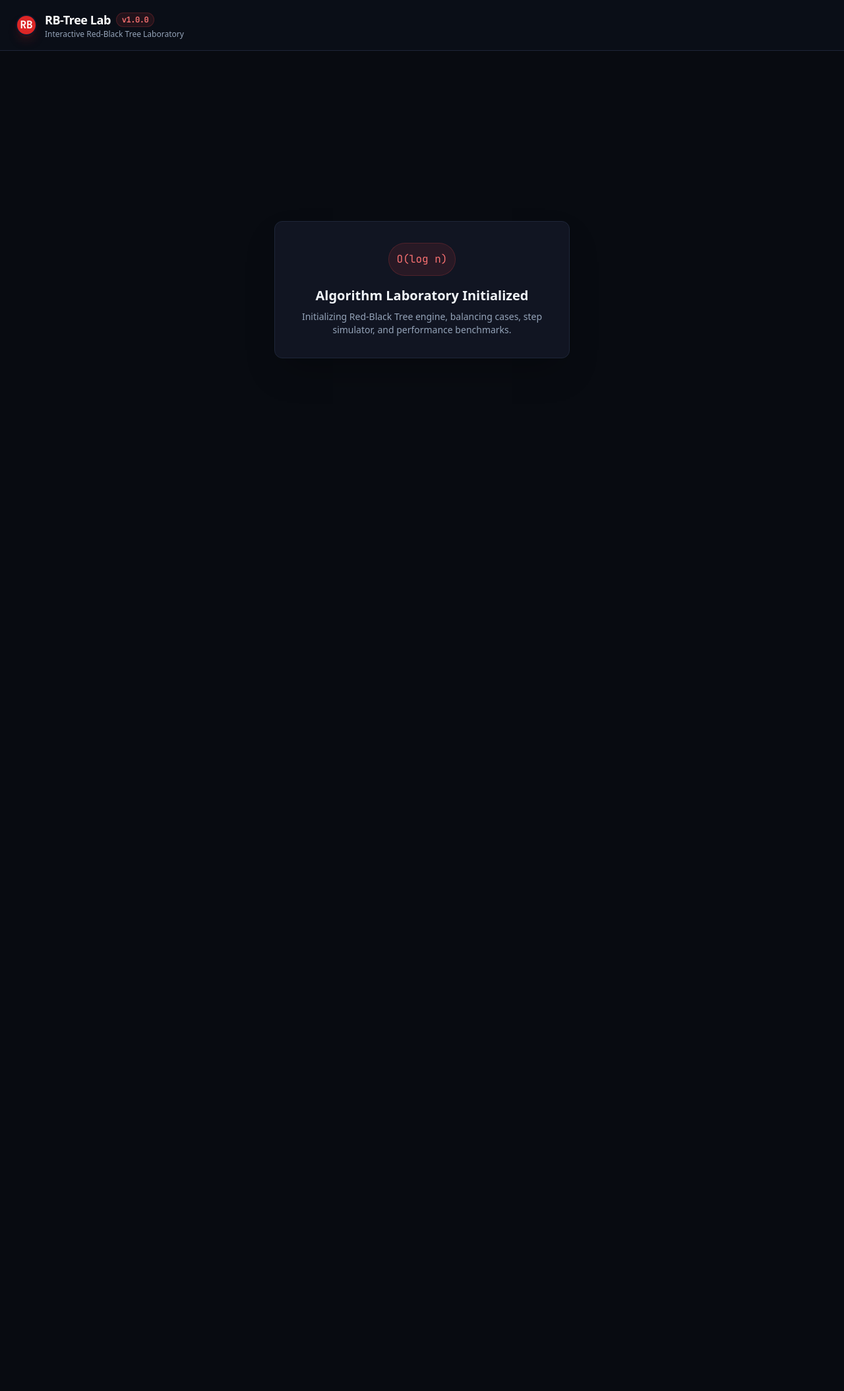
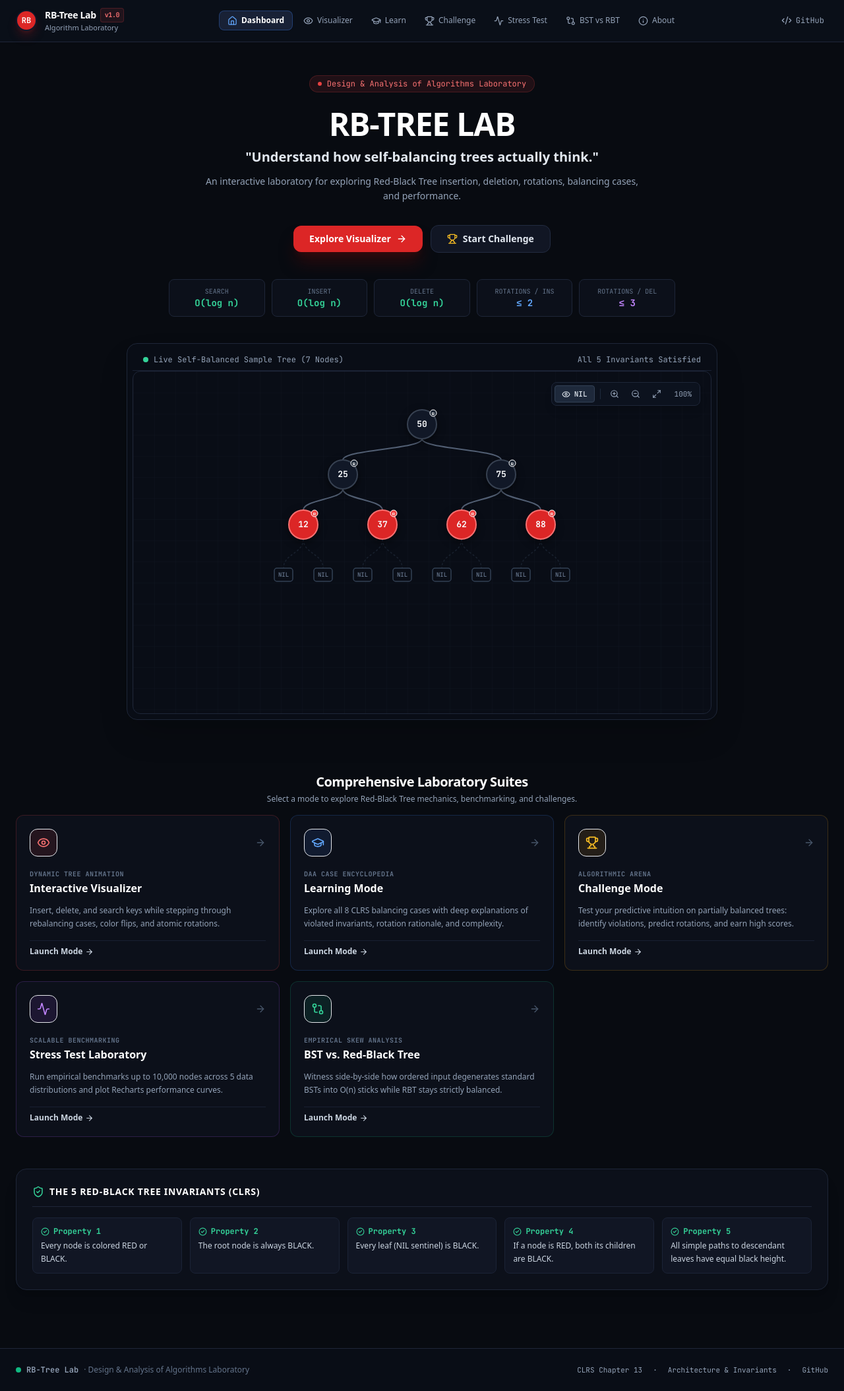
Before and after one commit to pithva007/RBTLAB, a React (Vite) app: page / in a window 1280 px wide. Shown: the whole page at 66% size. Before the commit the page ends 800 px from the top, so only its background shows below. Built offline with nearby package versions, Linux system fonts and the light colour scheme.

Commit message:
feat: wire client-side routing and laboratory pages in App

```diff
--- a/src/App.tsx
+++ b/src/App.tsx
@@ -1,36 +1,91 @@
-import React from 'react';
+import React, { useState, useEffect } from 'react';
+import { Navbar, PageRoute } from './components/common/Navbar';
+import { LandingPage } from './pages/LandingPage';
+import { VisualizerPage } from './pages/VisualizerPage';
+import { LearnPage } from './pages/LearnPage';
+import { ChallengePage } from './pages/ChallengePage';
+import { StressTestPage } from './pages/StressTestPage';
+import { ComparePage } from './pages/ComparePage';
+import { AboutPage } from './pages/AboutPage';
 
 export const App: React.FC = () => {
+  // Sync route with window.location.hash
+  const getInitialRoute = (): PageRoute => {
+    const hash = window.location.hash.replace('#/', '').replace('#', '');
+    if (['visualizer', 'learn', 'challenge', 'stress', 'compare', 'about'].includes(hash)) {
+      return hash as PageRoute;
+    }
+    return 'home';
+  };
+
+  const [route, setRoute] = useState<PageRoute>(getInitialRoute);
+
+  const handleRouteChange = (newRoute: PageRoute) => {
+    setRoute(newRoute);
+    window.location.hash = newRoute === 'home' ? '/' : `/${newRoute}`;
+    window.scrollTo({ top: 0, behavior: 'smooth' });
+  };
+
+  useEffect(() => {
+    const handleHashChange = () => {
+      const hash = window.location.hash.replace('#/', '').replace('#', '');
+      if (['visualizer', 'learn', 'challenge', 'stress', 'compare', 'about'].includes(hash)) {
+        setRoute(hash as PageRoute);
+      } else {
+        setRoute('home');
+      }
+    };
+
+    window.addEventListener('hashchange', handleHashChange);
+    return () => window.removeEventListener('hashchange', handleHashChange);
+  }, []);
+
   return (
-    <div className="min-h-screen bg-[#080b11] text-slate-100 flex flex-col">
-      <header className="border-b border-[#1e2638] bg-[#0c101a]/80 backdrop-blur px-6 py-4 flex items-center justify-between">
-        <div className="flex items-center space-x-3">
-          <div className="w-8 h-8 rounded-full bg-red-600 border-2 border-slate-900 flex items-center justify-center font-mono font-bold text-white shadow-lg shadow-red-900/30">
-            RB
+    <div className="min-h-screen bg-[#080b11] text-slate-100 flex flex-col font-sans selection:bg-red-500/30 selection:text-red-200">
+      {/* Top Laboratory Navigation Bar */}
+      <Navbar currentRoute={route} onRouteChange={handleRouteChange} />
+
+      {/* Main Page Workspace */}
+      <main className="flex-1 px-4 sm:px-6 py-6">
+        {route === 'home' && <LandingPage onNavigate={handleRouteChange} />}
+        {route === 'visualizer' && <VisualizerPage />}
+        {route === 'learn' && <LearnPage />}
+        {route === 'challenge' && <ChallengePage />}
+        {route === 'stress' && <StressTestPage />}
+        {route === 'compare' && <ComparePage />}
+        {route === 'about' && <AboutPage />}
+      </main>
+
+      {/* Laboratory Developer Footer */}
+      <footer className="border-t border-[#1e2638] bg-[#090d16] py-6 px-4 sm:px-6 text-xs text-slate-500">
+        <div className="max-w-7xl mx-auto flex flex-col sm:flex-row items-center justify-between gap-4 text-center sm:text-left">
+          <div className="flex items-center gap-2">
+            <span className="w-2 h-2 rounded-full bg-emerald-500" />
+            <span className="font-mono text-slate-400 font-semibold">RB-Tree Lab</span>
+            <span>· Design & Analysis of Algorithms Laboratory</span>
           </div>
-          <div>
-            <h1 className="text-lg font-bold tracking-tight text-white flex items-center gap-2">
-              RB-Tree Lab
-              <span className="text-xs px-2 py-0.5 rounded-full bg-red-500/10 text-red-400 border border-red-500/20 font-mono">
-                v1.0.0
-              </span>
-            </h1>
-            <p className="text-xs text-slate-400">Interactive Red-Black Tree Laboratory</p>
+
+          <div className="flex items-center gap-4 text-slate-400 font-mono text-[11px]">
+            <span>CLRS Chapter 13</span>
+            <span>·</span>
+            <button
+              onClick={() => handleRouteChange('about')}
+              className="hover:text-white transition-colors"
+            >
+              Architecture & Invariants
+            </button>
+            <span>·</span>
+            <a
+              href="https://github.com/pithva007/RBTLAB"
+              target="_blank"
+              rel="noopener noreferrer"
+              className="hover:text-white transition-colors"
+            >
+              GitHub
+            </a>
           </div>
         </div>
-      </header>
-
-      <main className="flex-1 flex items-center justify-center p-6">
-        <div className="max-w-md text-center p-8 rounded-xl border border-[#1e2638] bg-[#111522] shadow-2xl">
-          <div className="inline-flex p-3 rounded-full bg-red-500/10 text-red-400 mb-4 border border-red-500/20 font-mono">
-            O(log n)
-          </div>
-          <h2 className="text-xl font-bold mb-2">Algorithm Laboratory Initialized</h2>
-          <p className="text-sm text-slate-400">
-            Initializing Red-Black Tree engine, balancing cases, step simulator, and performance benchmarks.
-          </p>
-        </div>
-      </main>
+      </footer>
     </div>
   );
 };
```
